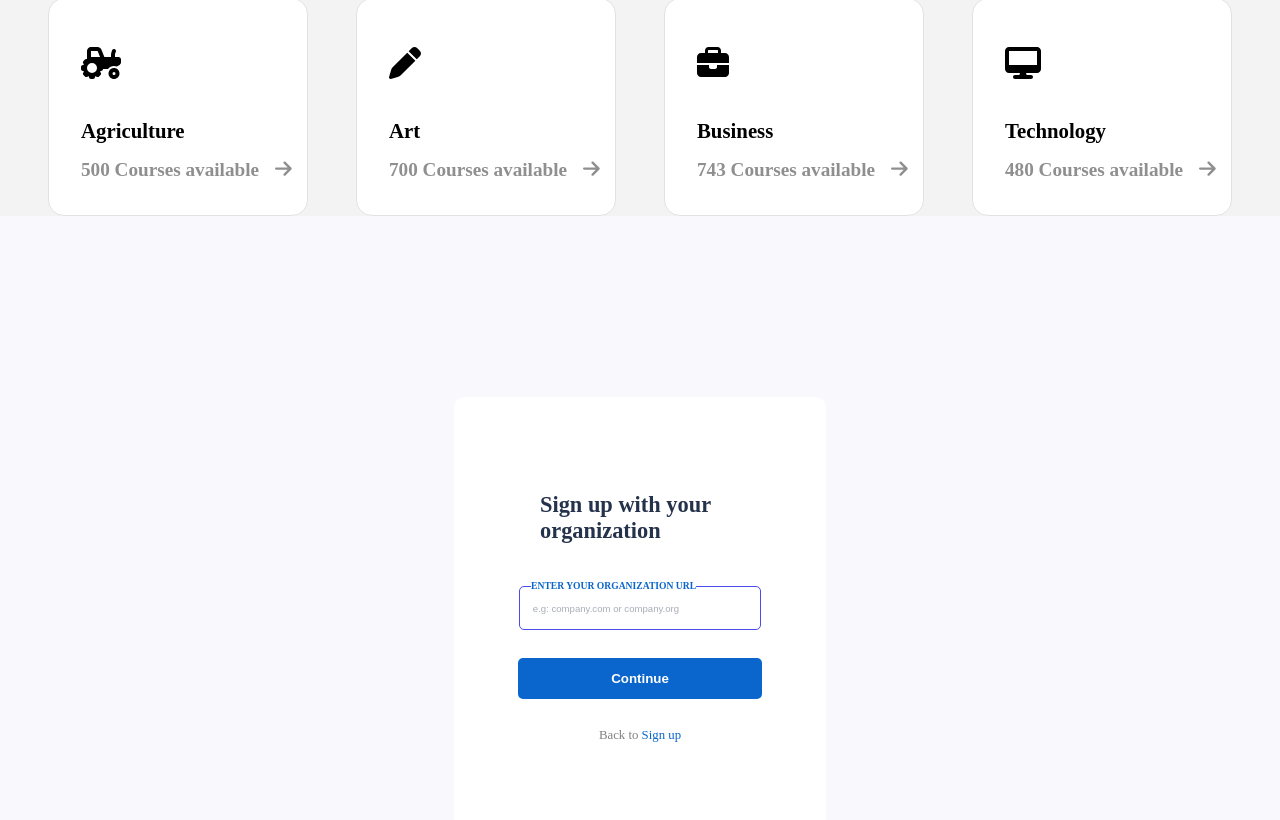
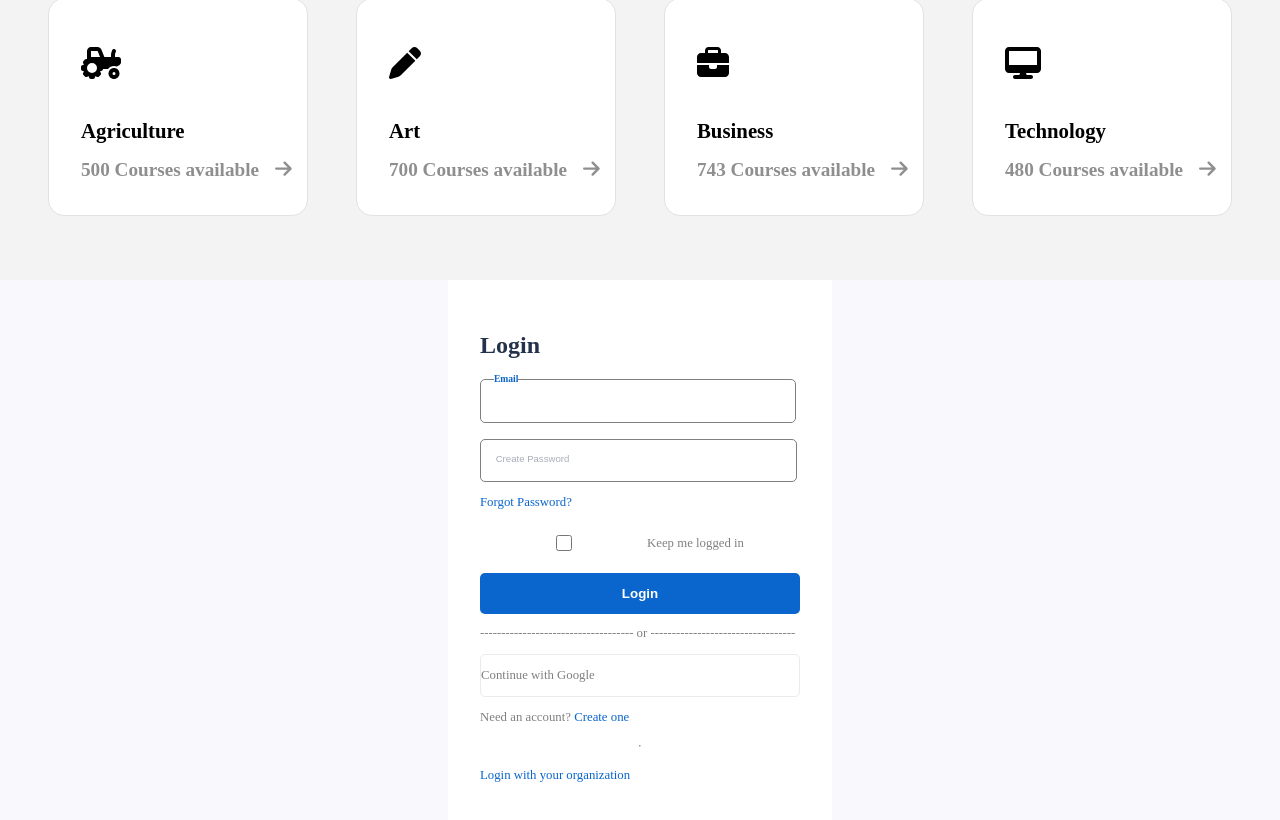
Before and after one commit to GenesysLearnable/LMS-A-FE-14, a React (Create React App) app in the folder adult-lms/: page / in a window 1280 px wide. Shown: the part 362-1182 px from the top of the page. Built offline with nearby package versions, Linux system fonts and the light colour scheme; a web font is replaced by a local one.

Commit message:
student login page added

```diff
--- a/adult-lms/src/App.js
+++ b/adult-lms/src/App.js
@@ -10,6 +10,7 @@ import "./App.css";
 import Login from "./Components/AdminLogin";
 import Welcome from "./component/welcome";
 import Header from "./component/welcomeheader";
+import LoginForm from "./StudentLogin/StudentLogin";
 
 const router = createBrowserRouter(
   createRoutesFromElements(<Route index element={<h1>Testing Routing</h1>} />)
@@ -20,6 +21,7 @@ export default function GoLearn() {
     <div className="App">
       <Header />
       <Welcome />
+      <LoginForm />
       <Signup />
       <Login />
     </div>
--- /dev/null
+++ b/adult-lms/src/StudentLogin/StudentLogin.css
@@ -0,0 +1,152 @@
+.student-login-container {
+    background-color: rgba(248, 248, 253, 1);
+    height: auto;
+    display: flex;
+    justify-content: center;
+    align-items: center;
+    color: rgba(37, 50, 75, 1);
+    margin-top: 4rem;
+}
+
+.student-login-form {
+    background-color: rgba(255, 255, 255, 1);
+    padding: 2rem;
+    width: 20rem;
+    display: flex;
+    flex-direction: column;
+    justify-content: center;
+    align-items: left;
+}
+
+.std-login-label-card {
+    display: flex;
+    flex-direction: column;
+    position: relative;
+    margin-bottom: 1rem;
+
+}
+
+
+.std-login-label2 {
+    position: absolute;
+    top: -15%;
+    right: 88%;
+    z-index: 1;
+    background-color: white;
+    width: fit-content;
+    font-size: .6rem;
+}
+
+.std-login-input {
+    position: relative;
+    padding: .8rem 4.8rem;
+    /* width: 15rem; */
+    border: 1px solid gray;
+    border-radius: 5px;
+}
+
+.std-login-input[type='text']:focus {
+    border-color: 2px solid rgba(10, 101, 204, 1);
+}
+
+/* .eye-icon {
+    position: relative;
+} */
+
+.std-inp-for-pawd-login {
+    padding: .8rem 4.85rem;
+    border: 1px solid gray;
+    border-radius: 5px;
+}
+
+.std-inp-for-pawd-login::placeholder {
+    text-align: left;
+    font-size: .6rem;
+    position: absolute;
+    right: 72%;
+}
+
+.student-login-forgot-pwd a {
+    text-decoration: none;
+    font-size: .8rem;
+}
+
+.std-login-checked {
+    display: flex;
+    justify-content: flex-start;
+    align-items: center;
+    width: fit-content;
+    margin-bottom: .6rem;
+}
+
+.std-login-checked p {
+    font-size: .8rem;
+}
+
+/* .checked{
+    border: 4px solid gray;
+} */
+
+.student-login-btn {
+    padding: .8rem 4.85rem;
+    /* width: 18rem; */
+    border: none;
+    background-color: rgba(10, 101, 204, 1);
+    cursor: pointer;
+    border-radius: 5px;
+    color: rgba(255, 255, 255, 1);
+    transition: transform 0.3s ease;
+}
+
+.student-login-btn:hover {
+    animation: shake 0.5s;
+}
+
+@keyframes shake {
+    0% {
+        transform: translate(0, 0) rotate(0);
+    }
+
+    20% {
+        transform: translate(-10px, 0) rotate(-5deg);
+    }
+
+    40% {
+        transform: translate(10px, 0) rotate(5deg);
+    }
+
+    60% {
+        transform: translate(-10px, 0) rotate(-5deg);
+    }
+
+    80% {
+        transform: translate(10px, 0) rotate(5deg);
+    }
+
+    100% {
+        transform: translate(0, 0) rotate(0);
+    }
+}
+
+.std-login-google {
+    background-color: rgba(255, 255, 255, 1);
+    border: 1px solid rgb(236, 233, 233);
+    border-radius: 5px;
+
+
+}
+
+.std-login-p-link {
+    font-size: .8rem;
+
+}
+
+.std-login-p-link a {
+    color: rgba(10, 101, 204, 1);
+    text-decoration: none;
+}
+
+.std-login-org a {
+    text-decoration: none;
+    font-size: .8rem;
+}
--- /dev/null
+++ b/adult-lms/src/StudentLogin/StudentLogin.jsx
@@ -0,0 +1,106 @@
+import React, { useState } from "react";
+import "./StudentLogin.css";
+// import { FontAwesomeIcon } from "@fortawesome/react-fontawesome";
+// import { f1a0 } from "@fortawesome/free-solid-svg-icons";
+// import { faEye } from "@fortawesome/free-solid-svg-icons";
+
+export default function LoginForm() {
+  const [name, setName] = useState("");
+  const [email, setEmail] = useState("");
+  const [password, setPassword] = useState("");
+
+
+  const handleEmailChange = (event) => {
+    setEmail(event.target.value);
+  };
+
+  const handlePasswordChange = (event) => {
+    setPassword(event.target.value);
+  };
+
+  const handleSubmit = (event) => {
+    event.preventDefault();
+
+    if (!name.trim()) {
+      alert("Please enter your name.");
+      return;
+    }
+
+    if (!email.trim()) {
+      alert("Please enter your email.");
+      return;
+    }
+
+    if (!password.trim()) {
+      alert("Please enter a password.");
+      return;
+    }
+
+    console.log("Name:", name);
+    console.log("Email:", email);
+    console.log("Password:", password);
+
+    setName("");
+    setEmail("");
+    setPassword("");
+  };
+
+  return (
+    <div>
+      <div>
+        <div className="student-login-container">
+          <form className="student-login-form" onSubmit={handleSubmit}>
+            <h2>Login</h2>
+
+            <div className="std-login-label-card">
+              <label className="std-login-label2" htmlFor="email">
+                Email
+              </label>
+              <input
+                className="std-login-input"
+                name="text"
+                typeof="email"
+                value={email}
+                onChange={handleEmailChange}
+              ></input>
+            </div>
+
+            <div>
+              <input
+                className="std-inp-for-pawd-login"
+                name="text"
+                typeof="text"
+                placeholder="Create Password"
+                value={password}
+                onChange={handlePasswordChange}
+              ></input>
+              {/* <FontAwesomeIcon icon={faEye} className="eye-icon" /> */}
+            </div>
+            <p className="student-login-forgot-pwd">
+              <a href="#">Forgot Password?</a>
+            </p>
+            <div className="std-login-checked">
+              <input className="checked-login" type="checkbox"></input>
+              <p>Keep me logged in</p>
+            </div>
+            <button type="submit" className="student-login-btn">
+              Login
+            </button>
+            <p>------------------------------------ or ----------------------------------</p>
+            <div className="std-login-google">
+              <p>Continue with Google</p>
+              {/* <FontAwesomeIcon icon={f1a0} /> */}
+            </div>
+            <p className="std-login-p-link">
+              Need an account? <a href="#">Create one</a>
+            </p>
+            <hr></hr>
+            <p className="std-login-org">
+              <a href="#">Login with your organization</a>
+            </p>
+          </form>
+        </div>
+      </div>
+    </div>
+  );
+}
```
